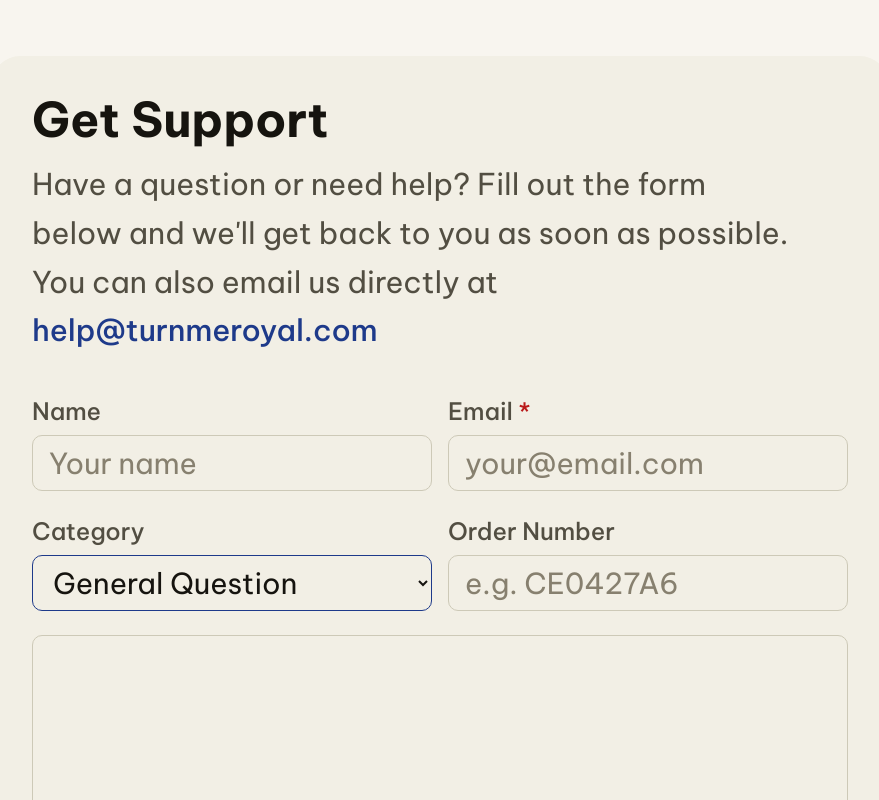
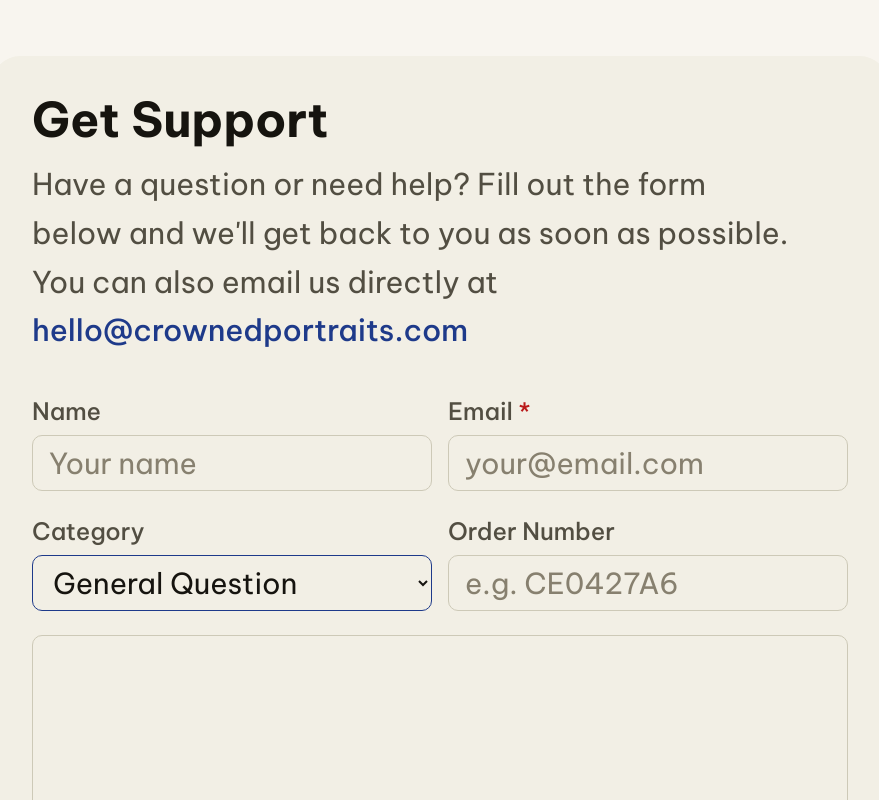
Before and after one commit to niconiconico32/aimascot, a Next.js app: page /contact in a window 1280 px wide. Shown: the top 800 px of the page, without its empty margins (200-1079 px from the left). Built offline with nearby package versions, Linux system fonts and the light colour scheme.

Commit message:
add vercel analytics

```diff
--- a/package.json
+++ b/package.json
@@ -11,6 +11,7 @@
   "dependencies": {
     "@fal-ai/client": "^1.10.1",
     "@supabase/supabase-js": "^2.106.0",
+    "@vercel/analytics": "^2.0.1",
     "next": "16.2.6",
     "react": "19.2.4",
     "react-dom": "19.2.4",
--- a/src/app/contact/page.tsx
+++ b/src/app/contact/page.tsx
@@ -30,8 +30,8 @@
         </h1>
         <p className="mt-4 max-w-3xl text-[28px] leading-relaxed text-[var(--on-surface-variant)] sm:text-[30px]">
           Have a question or need help? Fill out the form below and we&apos;ll get back to you as soon as possible. You can also email us directly at{" "}
-          <a className="font-medium text-[var(--primary)]" href="mailto:help@turnmeroyal.com">
-            help@turnmeroyal.com
+          <a className="font-medium text-[var(--primary)]" href="mailto:hello@crownedportraits.com">
+            hello@crownedportraits.com
           </a>
         </p>
 
--- a/src/app/layout.tsx
+++ b/src/app/layout.tsx
@@ -1,4 +1,5 @@
 import type { Metadata } from "next";
+import { Analytics } from "@vercel/analytics/next";
 import { Be_Vietnam_Pro, Plus_Jakarta_Sans } from "next/font/google";
 import "./globals.css";
 
@@ -41,7 +42,10 @@
           href="https://fonts.googleapis.com/css2?family=Material+Symbols+Outlined:wght,FILL@100..700,0..1&display=block"
         />
       </head>
-      <body className="min-h-full flex flex-col">{children}</body>
+      <body className="min-h-full flex flex-col">
+        <Analytics />
+        {children}
+      </body>
     </html>
   );
 }
```
Also changed, not shown: 1 other file (tests, documents, lock files or other folders).
